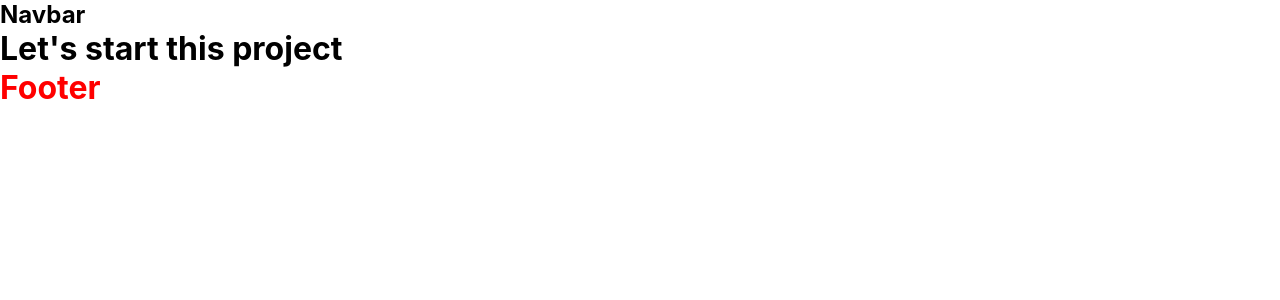
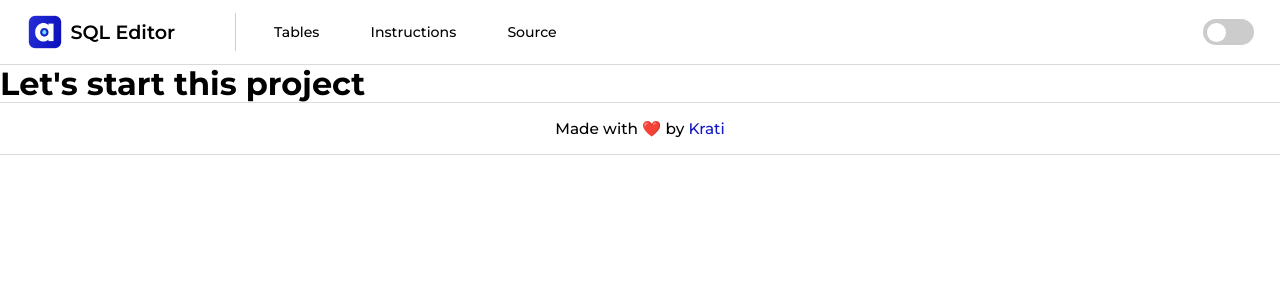
Before and after one commit to iamkrati22/Atlan-SQL-Editor, a React (Create React App) app: page / in a window 1280 px wide. Shown: the top 300 px of the page. Built offline with nearby package versions, Linux system fonts and the light colour scheme.

Commit message:
:sparkles: Add navbar and footer components

```diff
--- a/src/App.css
+++ b/src/App.css
@@ -0,0 +1,8 @@
+
+  @import url('https://fonts.googleapis.com/css2?family=Montserrat:ital,wght@0,100;0,200;0,300;0,400;0,500;0,600;0,700;0,800;0,900;1,100;1,200&display=swap');
+  *{
+    box-sizing: border-box;
+    margin: 0px;
+    padding: 0px;
+    font-family: 'Montserrat', sans-serif;
+}
--- a/src/App.js
+++ b/src/App.js
@@ -2,6 +2,7 @@ import logo from './logo.svg';
 import './App.css';
 import Footer from './components/Common/Footer';
 import Navbar from './components/Common/Navbar';
+
 
 function App() {
   return (
--- a/src/components/Common/Footer.js
+++ b/src/components/Common/Footer.js
@@ -5,7 +5,7 @@ class Footer extends React.Component {
   render() {
     return (
       <footer id="Footer">
-            <h1>Footer</h1>
+             <p>Made with <span role="img" aria-label="love">❤️</span> by <a href="https://www.linktr.ee/iamkrati22">Krati</a></p>
       </footer>
     );
   }
--- a/src/components/Common/Navbar.js
+++ b/src/components/Common/Navbar.js
@@ -1,13 +1,48 @@
 import React from "react";
 import "../../styles/Navbar.css";
+import logo from '../../logo.png';
 
 class Navbar extends React.Component {
+  constructor(props) {
+    super(props);
+    this.state = {
+      darkMode: false, // Initial mode set to light
+    };
+  }
+
+  toggleDarkMode = () => {
+    this.setState(prevState => ({
+      darkMode: !prevState.darkMode, // Toggles the mode
+    }));
+  };
+
   render() {
+    const { darkMode } = this.state;
+
     return (
       <nav id="Navbar">
-            <h1>Navbar</h1>
+        <div id="nav-lft">
+          <img src={logo} className="logo" alt="logo" />
+          <h5>SQL Editor</h5>
+        </div>
+        <ul id="nav-mid">
+          <li>Tables</li>
+          <li>Instructions</li>
+          <li>Source</li>
+        </ul>
+        <div id="nav-rgt">
+          <label className="switch">
+            <input
+              type="checkbox"
+              checked={darkMode}
+              onChange={this.toggleDarkMode}
+            />
+            <span className="slider"></span>
+          </label>
+        </div>
       </nav>
     );
   }
 }
+
 export default Navbar;
--- a/src/styles/Footer.css
+++ b/src/styles/Footer.css
@@ -1,8 +1,18 @@
-*{
-    box-sizing: border-box;
-    margin: 0px;
-    padding: 0px;
+
+#Footer {
+    height: 4vw;
+    text-align: center;
+    display: flex;
+    flex-direction: column;
+    justify-content: center;
+    box-shadow: rgba(0, 0, 0, 0.02) 0px 1px 3px 0px, rgba(27, 31, 35, 0.15) 0px 0px 0px 1px;
 }
-#Footer h1{
-    color: red;
+#Footer p{
+    font-weight: 500;
+    font-size: 1.2vw;
 }
+
+#Footer a{
+    color: #1219C3;
+    text-decoration: none;
+}
--- a/src/styles/Navbar.css
+++ b/src/styles/Navbar.css
@@ -0,0 +1,134 @@
+#Navbar{
+    /background-color: red;
+    height: 5vw;
+    display: flex;
+    flex-direction: row;
+    justify-content: space-between;
+    margin-top: auto;
+    margin-bottom: auto;
+    box-shadow: rgba(0, 0, 0, 0.02) 0px 1px 3px 0px, rgba(27, 31, 35, 0.15) 0px 0px 0px 1px;
+}
+#nav-lft{
+    flex: 0.5;
+    display: flex;
+    flex-direction: row;
+    /background-color: rebeccapurple;
+    margin-top: auto;
+    margin-bottom: auto;
+    margin-left: 2vw;
+    border-right: 1px solid rgb(208, 205, 205);
+}
+.logo{
+    height: 3vw;
+    margin-top: auto;
+    margin-bottom: auto;
+    margin-right: 0.5vw ;
+}
+#nav-lft h5{
+    font-size: 1.5vw;
+    font-weight: 600;
+    margin-top: auto;
+    margin-bottom: auto;
+}
+#nav-mid{
+    flex: 2;
+    display: flex;
+    flex-direction: row;
+    margin-top: auto;
+    margin-bottom: auto;
+    /justify-content: center;
+    /background-color: yellow;
+}
+
+#nav-mid li{
+    list-style-type: none;
+    margin-right: 2vw;
+    margin-left: 2vw;
+    font-size: 1.1vw;
+    font-weight: 500;
+    cursor: pointer;
+}
+
+#nav-mid li:first-child {
+    /* CSS properties for the first li element */
+    /* For example, change the text color to red */
+    margin-left: 3vw;
+}
+
+#nav-rgt{
+    flex: 0.5;
+    /background-color: yellow;
+    display: flex;
+    flex-direction: row;
+    justify-content: flex-end;
+    margin-top: auto;
+    margin-bottom: auto;
+}
+
+
+/* Dark Mode CSS */
+
+.switch {
+    position: relative;
+    display: flex;
+    flex-direction: row;
+    width: 4vw;
+    height: 2vw;
+    margin-right: 2vw;
+  }
+
+  .switch input {
+    opacity: 0;
+    width: 0;
+    height: 0;
+  }
+
+  .slider {
+    position: absolute;
+    cursor: pointer;
+    top: 0;
+    left: 0;
+    right: 0;
+    bottom: 0;
+    background-color: #ccc;
+    -webkit-transition: 0.4s;
+    transition: 0.4s;
+    border-radius: 20px;
+  }
+
+  .slider:before {
+    position: absolute;
+    content: "";
+    height:1.5vw;
+    width:1.5vw;
+    left: 0.3vw;
+    bottom: 0.2vw;
+    background-color: white;
+    -webkit-transition: 0.4s;
+    transition: 0.4s;
+    border-radius: 50%;
+  }
+
+  input:checked + .slider {
+    background-color: #2196f3;
+  }
+
+  input:focus + .slider {
+    box-shadow: 0 0 1px #2196f3;
+  }
+
+  input:checked + .slider:before {
+    -webkit-transform: translateX(20px);
+    -ms-transform: translateX(20px);
+    transform: translateX(1.9vw);
+  }
+
+  .slider.round {
+    border-radius: 20px;
+  }
+
+  .slider.round:before {
+    border-radius: 50%;
+  }
+
+  /* ...additional CSS rules... */
```
Also changed, not shown: src/Atlan-logo-full.svg.png (added), src/logo.png (added).
